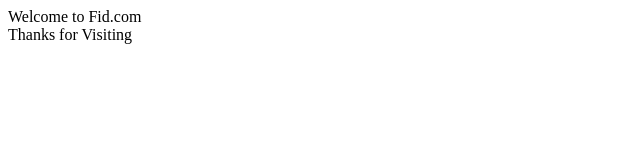
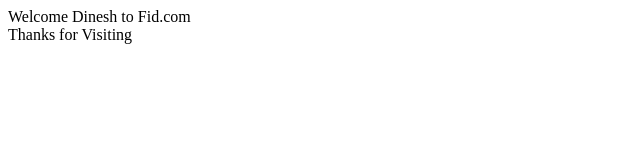
Before and after one commit to dineshkumark2012/docker-training, a plain HTML site: page index.html in a window 1280 px wide. Shown: the full height of the page, 0-640 px from the left. Drawn offline with Linux system fonts and the light colour scheme.

Commit message:
Index changed

```diff
--- a/index.html
+++ b/index.html
@@ -1,2 +1,2 @@
-<div>Welcome to Fid.com</div>
+<div>Welcome Dinesh to Fid.com</div>
 <div>Thanks for Visiting </div>
```
